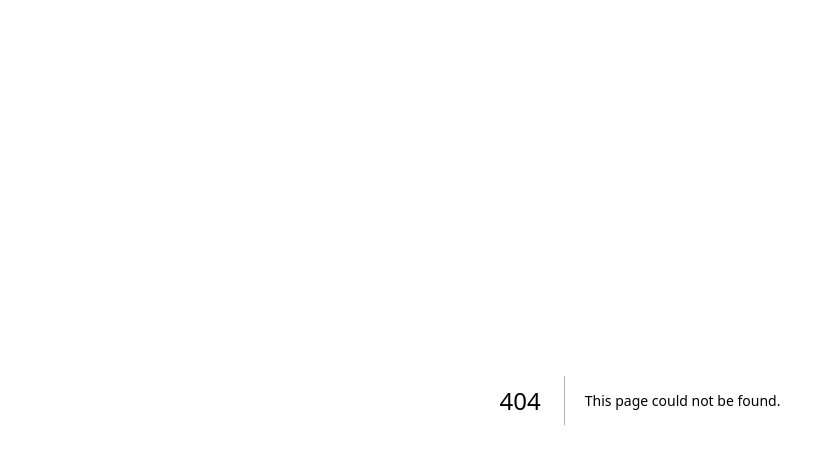
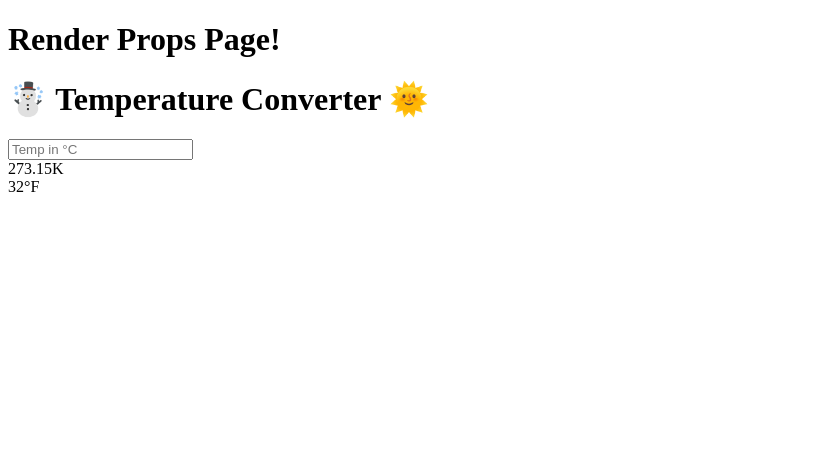
Before and after one commit to jong-k/api-practice, a Next.js app: page /react-patterns/render-props in a window 1280 px wide. Before the commit this address had no page. Shown: the top 464 px of the page, without its empty margins (0-835 px from the left). Built offline with nearby package versions, Linux system fonts and the light colour scheme.

Commit message:
feat: render props 추가

```diff
--- /dev/null
+++ b/app/react-patterns/render-props/AnotherCelsiusInput.tsx
@@ -0,0 +1,22 @@
+import { useState } from "react";
+
+interface AnotherCelsiusInputProps {
+  children: (temperature: string) => JSX.Element;
+}
+
+export default function AnotherCelsiusInput({ children }: AnotherCelsiusInputProps) {
+  const [value, setValue] = useState("");
+
+  return (
+    <>
+      <input
+        type="text"
+        value={value}
+        onChange={(e) => setValue(e.target.value)}
+        placeholder="Temp in °C"
+      />
+      {/* data를 받는 render props가 실행 */}
+      {children(value)}
+    </>
+  );
+}
--- /dev/null
+++ b/app/react-patterns/render-props/BasicRenderProps.tsx
@@ -0,0 +1,11 @@
+import Title from "./Title";
+
+export default function BasicRenderProps() {
+  return (
+    <Title
+      renderFirstComponent={() => <h2>✨ First render prop! ✨</h2>}
+      renderSecondComponent={() => <h2>🔥 Second render prop! 🔥</h2>}
+      renderThirdComponent={() => <h2>🚀 Third render prop! 🚀</h2>}
+    />
+  );
+}
--- /dev/null
+++ b/app/react-patterns/render-props/CelsiusInput.tsx
@@ -0,0 +1,22 @@
+import { useState } from "react";
+
+interface CelsiusInputProps {
+  render: (temperature: string) => JSX.Element;
+}
+
+export default function CelsiusInput({ render }: CelsiusInputProps) {
+  const [value, setValue] = useState("");
+
+  return (
+    <>
+      <input
+        type="text"
+        value={value}
+        onChange={(e) => setValue(e.target.value)}
+        placeholder="Temp in °C"
+      />
+      {/* data를 받는 render props가 실행 */}
+      {render(value)}
+    </>
+  );
+}
--- /dev/null
+++ b/app/react-patterns/render-props/TemperatureConverter.tsx
@@ -0,0 +1,42 @@
+import CelsiusInput from "./CelsiusInput";
+import AnotherCelsiusInput from "./AnotherCelsiusInput";
+
+interface Temperature {
+  value: string;
+}
+
+export default function TemperatureConverter() {
+  return (
+    <div>
+      <h1>☃️ Temperature Converter 🌞</h1>
+      {/* 기존 render props */}
+      {/* <CelsiusInput
+        render={(temperature: string) => (
+          <>
+            <KelvinTemperature value={temperature} />
+            <FahrenheitTemperature value={temperature} />
+          </>
+        )}
+      /> */}
+      {/* children props */}
+      {
+        <AnotherCelsiusInput>
+          {(temperature: string) => (
+            <>
+              <KelvinTemperature value={temperature} />
+              <FahrenheitTemperature value={temperature} />
+            </>
+          )}
+        </AnotherCelsiusInput>
+      }
+    </div>
+  );
+}
+
+function KelvinTemperature({ value }: Temperature) {
+  return <div>{(parseInt(value) || 0) + 273.15}K</div>;
+}
+
+function FahrenheitTemperature({ value }: Temperature) {
+  return <div>{((parseInt(value) || 0) * 9) / 5 + 32}°F</div>;
+}
--- /dev/null
+++ b/app/react-patterns/render-props/page.tsx
@@ -0,0 +1,14 @@
+"use client";
+// import BasicRenderProps from "./BasicRenderProps";
+import TemperatureConverter from "./TemperatureConverter";
+
+export default function RenderPropsPage() {
+  return (
+    <div>
+      <h1>Render Props Page!</h1>
+      {/* render props가 호출되면서 화면에 렌더링됨 */}
+      {/* <BasicRenderProps /> */}
+      <TemperatureConverter />
+    </div>
+  );
+}
```
Also changed, not shown: app/react-patterns/render-props/Title.tsx (added, +21 -0 lines), app/react-patterns/README.md, app/react-patterns/render-props/README.md (added).
